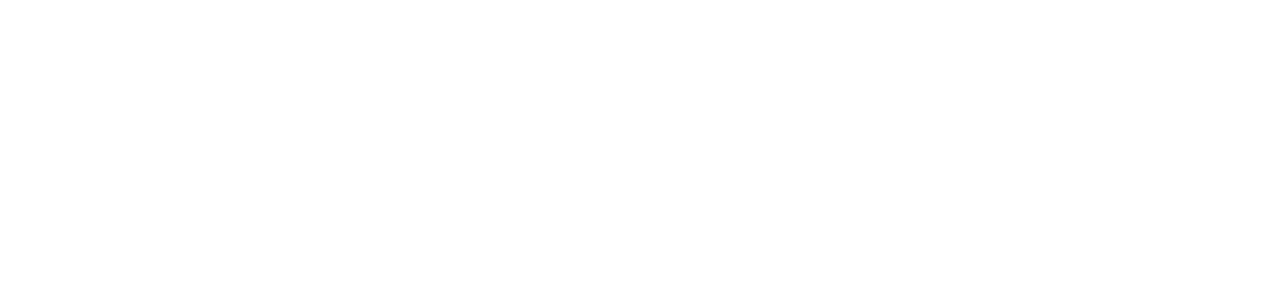
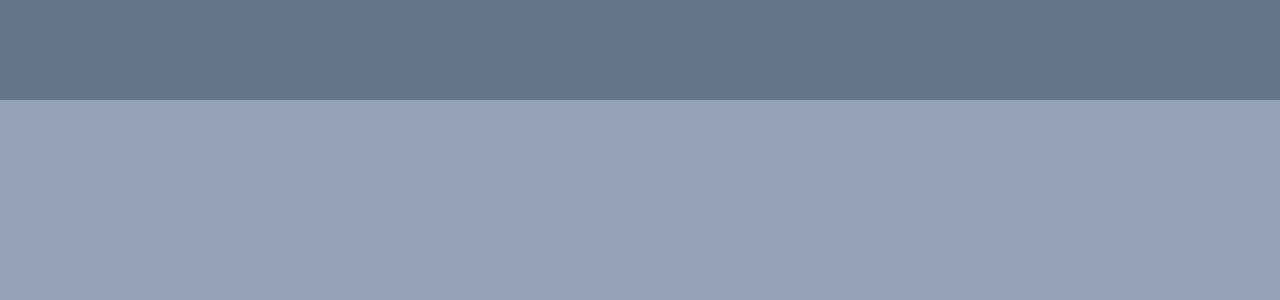
Before and after one commit to Ugo-gonpi/Projet-Fin-Front, a Next.js app: page / in a window 1280 px wide. Shown: the top 300 px of the page. Built offline with nearby package versions, Linux system fonts and the light colour scheme.

Commit message:
created most of the main not found page

```diff
--- a/src/app/layout.js
+++ b/src/app/layout.js
@@ -1,7 +1,4 @@
-import { Inter } from "next/font/google";
 import "./globals.css";
-
-const inter = Inter({ subsets: ["latin"] });
 
 export const metadata = {
   title: "Create Next App",
@@ -11,7 +8,7 @@ export const metadata = {
 export default function RootLayout({ children }) {
   return (
     <html lang="en">
-      <body className={inter.className}>{children}</body>
+      <body className="bg-slate-400 w-[100vw] h-[100vh]">{children}</body>
     </html>
   );
 }
--- /dev/null
+++ b/src/app/not-found.js
@@ -0,0 +1,11 @@
+import Link from "next/link";
+
+export default function NotFound() {
+    return(
+        <div className="w-[100%] h-[100%] flex justify-center items-center flex-col bg-black">
+            <h1 className="text-white font-bold text-[25px]">Cette page n'existe pas</h1>
+            <p className="text-white font-bold text-[20px]">Veuillez vérifier que vous avez bien été déplacé dans une page crée</p>
+            <Link href="/" className="text-white mt-4 underline">Retour à l'acceuil</Link>
+        </div>
+    )
+}
--- a/src/app/page.js
+++ b/src/app/page.js
@@ -1,8 +1,8 @@
 
 export default function Home() {
   return (
-    <body className="w-full h-full">
+    <div className="bg-slate-500 w-full h-[100px]">
 
-    </body>
+    </div>
   );
 }
--- a/tailwind.config.js
+++ b/tailwind.config.js
@@ -6,13 +6,7 @@ module.exports = {
     "./src/app/**/*.{js,ts,jsx,tsx,mdx}",
   ],
   theme: {
-    extend: {
-      backgroundImage: {
-        "gradient-radial": "radial-gradient(var(--tw-gradient-stops))",
-        "gradient-conic":
-          "conic-gradient(from 180deg at 50% 50%, var(--tw-gradient-stops))",
-      },
-    },
+    extend: {},
   },
   plugins: [],
 };
```
